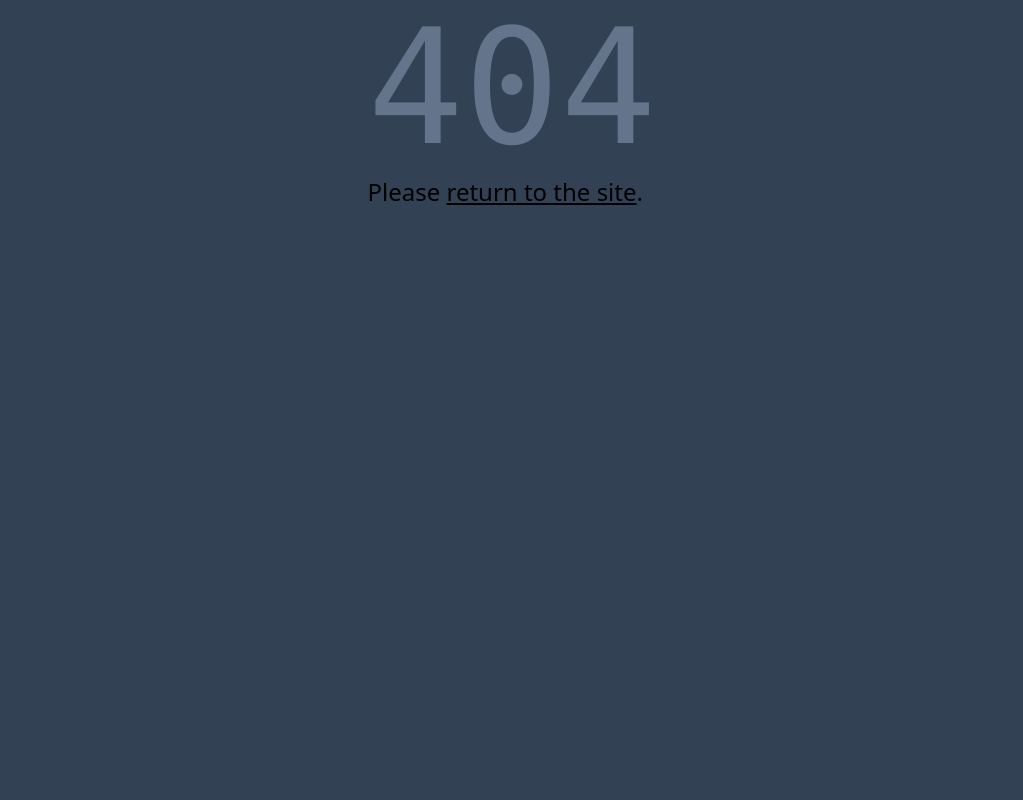
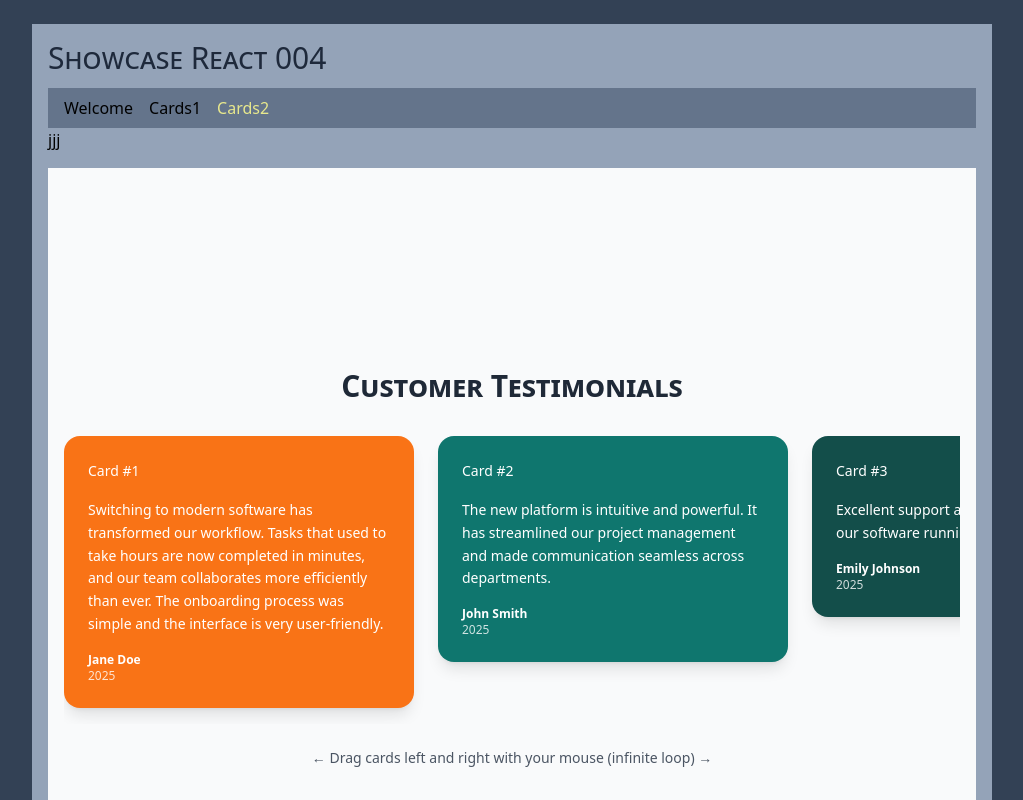
Before and after one commit to epx-edta/showcase-react-004, a React (Vite) app: page /cards2 in a window 1280 px wide. Before the commit this address had no page. Shown: the top 800 px of the page, without its empty margins (128-1151 px from the left). Built offline with nearby package versions, Linux system fonts and the light colour scheme.

Commit message:
New page names

```diff
--- a/src/components/Nav.tsx
+++ b/src/components/Nav.tsx
@@ -8,15 +8,18 @@ import React, { useState } from "react";
 const menuItems = [
 	{
 		idCode: 'welcome',
-		title: 'Welcome'
+		title: 'Welcome',
+		description: '',
 	},
 	{
-		idCode: 'cards',
-		title: 'Cards'
+		idCode: 'cards1',
+		title: 'Cards1',
+		description: "Horizontal scrolling cards with finite scroll",
 	},
 	{
-		idCode: 'about',
-		title: 'About'
+		idCode: 'cards2',
+		title: 'Cards2',
+		description: "Horizontal scrolling cards with 2x scroll",
 	}
 ]
 
@@ -70,6 +73,9 @@ export const Nav = () => {
 							})}
 						</ul>
 					</div>
+					<div>
+						jjj
+					</div>
 				</nav>
 			)}
 		</>
--- a/src/pages/PageAbout.tsx
+++ b/src/pages/PageCards1.tsx
@@ -7,7 +7,7 @@ interface Card {
   color: string;
 }
 
-export const PageAbout = () => {
+export const PageCards1 = () => {
   const [isDragging, setIsDragging] = useState(false);
   const [startX, setStartX] = useState(0);
   const [scrollLeft, setScrollLeft] = useState(0);
@@ -17,7 +17,8 @@ export const PageAbout = () => {
     {
       id: 1,
       title: "Jane Doe",
-      content: "Switching to modern software has transformed our workflow. Tasks that used to take hours are now completed in minutes, and our team collaborates more efficiently than ever. The onboarding process was simple and the interface is very user-friendly.",
+      content: "Switching to modern software has transformed our workflow. Tasks that used to take hours are now completed in minutes, and our team collaborates more efficiently than ever."
+        + " The onboarding process was simple and the interface is very user-friendly.",
       color: "bg-orange-500"
     },
     {
@@ -59,7 +60,7 @@ export const PageAbout = () => {
     {
       id: 8,
       title: "Robert King",
-      content: "The integration with our existing tools was seamless. We experienced zero downtime during the transition, and the support team was always available.",
+      content: "The integration with our existing tools was seamless. We experienced zero downtime during the transition, and the support team was always available. I can manage tasks and communicate with my team from anywhere, which has made remote work much easier.",
       color: "bg-yellow-600"
     },
     {
@@ -75,9 +76,6 @@ export const PageAbout = () => {
       color: "bg-indigo-700"
     }
   ];
-
-  // Create multiple copies for infinite scroll
-  const tripleCards = [...cards, ...cards, ...cards];
 
   const handleMouseDown = (e: React.MouseEvent) => {
     setIsDragging(true);
@@ -101,29 +99,10 @@ export const PageAbout = () => {
     setIsDragging(false);
   };
 
-  const handleScroll = () => {
-    if (!containerRef.current || isDragging) return;
-
-    const container = containerRef.current;
-    const cardWidth = 350 + 24; // card width + gap
-    const setWidth = cards.length * cardWidth;
-
-    // If scrolled past the second set, jump back to first set
-    if (container.scrollLeft >= setWidth * 2) {
-      container.scrollLeft = container.scrollLeft - setWidth;
-    }
-    // If scrolled before the first set, jump forward to second set
-    else if (container.scrollLeft < setWidth) {
-      container.scrollLeft = container.scrollLeft + setWidth;
-    }
-  };
-
   useEffect(() => {
     const container = containerRef.current;
     if (container) {
-      // Start at the middle set
-      const cardWidth = 350 + 24;
-      container.scrollLeft = cards.length * cardWidth;
+      container.scrollLeft = 0;
     }
   }, []);
 
@@ -141,24 +120,20 @@ export const PageAbout = () => {
           onMouseUp={handleMouseUp}
           onMouseMove={handleMouseMove}
           onMouseLeave={handleMouseLeave}
-          onScroll={handleScroll}
           style={{
             scrollbarWidth: 'none',
             msOverflowStyle: 'none'
           }}
         >
           <div className="flex items-start gap-6 pb-4" style={{ width: 'max-content' }}>
-            {tripleCards.map((card, index) => (
-              <div
-                key={`${card.id}-${index}`}
+            {cards.map((card) => (
+				<div
+                key={card.id}
                 className={`${card.color} text-white rounded-2xl p-6 shadow-lg flex-shrink-0 select-none`}
                 style={{
                   width: '350px'
                 }}
               >
-                <p className="text-sm leading-relaxed mb-4">
-                 Card #{card.id}
-                </p>
                 <p className="text-sm leading-relaxed mb-4">
                   {card.content}
                 </p>
@@ -174,7 +149,7 @@ export const PageAbout = () => {
         </div>
 
         <p className="text-center mt-6 text-gray-600 text-sm">
-          ← Drag cards left and right with your mouse (infinite loop) →
+          ← Drag cards left and right with your mouse →
         </p>
       </div>
 
@@ -185,4 +160,4 @@ export const PageAbout = () => {
       `}</style>
     </div>
   );
-}
+};
--- a/src/pages/PageCards.tsx
+++ b/src/pages/PageCards2.tsx
@@ -7,7 +7,7 @@ interface Card {
   color: string;
 }
 
-export const PageCards = () => {
+export const PageCards2 = () => {
   const [isDragging, setIsDragging] = useState(false);
   const [startX, setStartX] = useState(0);
   const [scrollLeft, setScrollLeft] = useState(0);
@@ -17,8 +17,7 @@ export const PageCards = () => {
     {
       id: 1,
       title: "Jane Doe",
-      content: "Switching to modern software has transformed our workflow. Tasks that used to take hours are now completed in minutes, and our team collaborates more efficiently than ever."
-        + " The onboarding process was simple and the interface is very user-friendly.",
+      content: "Switching to modern software has transformed our workflow. Tasks that used to take hours are now completed in minutes, and our team collaborates more efficiently than ever. The onboarding process was simple and the interface is very user-friendly.",
       color: "bg-orange-500"
     },
     {
@@ -60,7 +59,7 @@ export const PageCards = () => {
     {
       id: 8,
       title: "Robert King",
-      content: "The integration with our existing tools was seamless. We experienced zero downtime during the transition, and the support team was always available. I can manage tasks and communicate with my team from anywhere, which has made remote work much easier.",
+      content: "The integration with our existing tools was seamless. We experienced zero downtime during the transition, and the support team was always available.",
       color: "bg-yellow-600"
     },
     {
@@ -76,6 +75,9 @@ export const PageCards = () => {
       color: "bg-indigo-700"
     }
   ];
+
+  // Create multiple copies for infinite scroll
+  const tripleCards = [...cards, ...cards, ...cards];
 
   const handleMouseDown = (e: React.MouseEvent) => {
     setIsDragging(true);
@@ -99,10 +101,29 @@ export const PageCards = () => {
     setIsDragging(false);
   };
 
+  const handleScroll = () => {
+    if (!containerRef.current || isDragging) return;
+
+    const container = containerRef.current;
+    const cardWidth = 350 + 24; // card width + gap
+    const setWidth = cards.length * cardWidth;
+
+    // If scrolled past the second set, jump back to first set
+    if (container.scrollLeft >= setWidth * 2) {
+      container.scrollLeft = container.scrollLeft - setWidth;
+    }
+    // If scrolled before the first set, jump forward to second set
+    else if (container.scrollLeft < setWidth) {
+      container.scrollLeft = container.scrollLeft + setWidth;
+    }
+  };
+
   useEffect(() => {
     const container = containerRef.current;
     if (container) {
-      container.scrollLeft = 0;
+      // Start at the middle set
+      const cardWidth = 350 + 24;
+      container.scrollLeft = cards.length * cardWidth;
     }
   }, []);
 
@@ -120,20 +141,24 @@ export const PageCards = () => {
           onMouseUp={handleMouseUp}
           onMouseMove={handleMouseMove}
           onMouseLeave={handleMouseLeave}
+          onScroll={handleScroll}
           style={{
             scrollbarWidth: 'none',
             msOverflowStyle: 'none'
           }}
         >
           <div className="flex items-start gap-6 pb-4" style={{ width: 'max-content' }}>
-            {cards.map((card) => (
-				<div
-                key={card.id}
+            {tripleCards.map((card, index) => (
+              <div
+                key={`${card.id}-${index}`}
                 className={`${card.color} text-white rounded-2xl p-6 shadow-lg flex-shrink-0 select-none`}
                 style={{
                   width: '350px'
                 }}
               >
+                <p className="text-sm leading-relaxed mb-4">
+                 Card #{card.id}
+                </p>
                 <p className="text-sm leading-relaxed mb-4">
                   {card.content}
                 </p>
@@ -149,7 +174,7 @@ export const PageCards = () => {
         </div>
 
         <p className="text-center mt-6 text-gray-600 text-sm">
-          ← Drag cards left and right with your mouse →
+          ← Drag cards left and right with your mouse (infinite loop) →
         </p>
       </div>
 
@@ -160,4 +185,4 @@ export const PageCards = () => {
       `}</style>
     </div>
   );
-};
+}
```
Also changed, not shown: src/main.tsx (+6 -6 lines).
